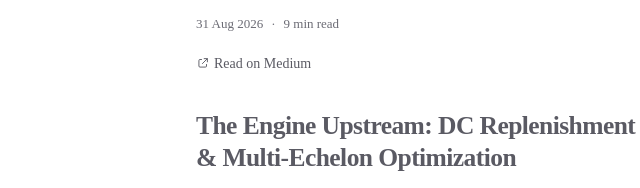
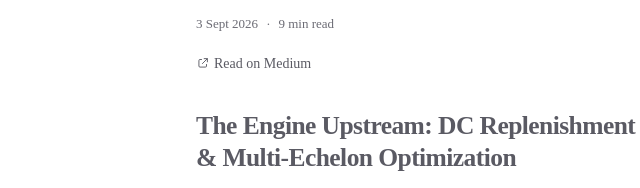
Before and after one commit to iamvarol/iamvarol.github.io, an Astro site: page /blog/dc-replenishment in a window 1280 px wide. Shown: the part 351-539 px from the top of the page, 108-748 px from the left. Built offline with nearby package versions, Linux system fonts and the light colour scheme; Astro itself is replaced by a stand-in of ours; some packages are replaced by stand-ins of ours.

Commit message:
Update publication dates for multiple blog posts to reflect accurate timelines
- Changed the publication date for "Choosing What to Sell Where: The Assortment Problem" from August 26 to August 27, 2026.
- Updated the publication date for "The Engine Upstream: DC Replenishment & Multi-Echelon Optimization" from August 31 to September 3, 2026.
- Adjusted the publication date for "The First Irreversible Bet: Initial Allocation" from August 28 to August 31, 2026.
- Modified the publication date for "The Money Map: How Retail Decides Your Budget Before You Buy Anything" from August 25 to August 26, 2026.
- Changed the publication date for "The Two Clocks of Retail: Pre-Season vs In-Season Planning" from August 27 to August 29, 2026.

```diff
--- a/src/content/blog/assortment-planning.md
+++ b/src/content/blog/assortment-planning.md
@@ -1,6 +1,6 @@
 ---
 title: "Choosing What to Sell Where: The Assortment Problem"
-date: 2026-08-26
+date: 2026-08-27
 description: "Your best-selling style is invisible in 90 of your 120 stores. Not because it flopped there — because it was never ranged there at all."
 tags: [retail, data-science, inventory-management, data-analytics]
 draft: false
--- a/src/content/blog/dc-replenishment.md
+++ b/src/content/blog/dc-replenishment.md
@@ -1,6 +1,6 @@
 ---
 title: "The Engine Upstream: DC Replenishment & Multi-Echelon Optimization"
-date: 2026-08-31
+date: 2026-09-03
 description: "Every empty shelf has a cause, and it's usually not on the shelf."
 tags: [retail, data-science, inventory-management, data-analytics]
 draft: false
--- a/src/content/blog/initial-allocation.md
+++ b/src/content/blog/initial-allocation.md
@@ -1,6 +1,6 @@
 ---
 title: "The First Irreversible Bet: Initial Allocation"
-date: 2026-08-28
+date: 2026-08-31
 description: "In most fashion retail, the first shipment to stores is also the last. Whatever each store gets on day one is, more or less, what it has to sell the whole season."
 tags: [retail, data-science, inventory-management, data-analytics]
 draft: false
--- a/src/content/blog/merchandise-financial-planning.md
+++ b/src/content/blog/merchandise-financial-planning.md
@@ -1,6 +1,6 @@
 ---
 title: "The Money Map: How Retail Decides Your Budget Before You Buy Anything"
-date: 2026-08-25
+date: 2026-08-26
 description: "By the time a buyer picks next season's dresses, the most important number is already decided — by a spreadsheet built six to nine months earlier, in a room the data team was never in."
 tags: [retail, data-science, inventory-management, data-analytics]
 draft: false
--- a/src/content/blog/pre-vs-in-season.md
+++ b/src/content/blog/pre-vs-in-season.md
@@ -1,6 +1,6 @@
 ---
 title: "The Two Clocks of Retail: Pre-Season vs In-Season Planning"
-date: 2026-08-27
+date: 2026-08-29
 description: "A retailer runs on two clocks at the same time, and they tick at completely different speeds."
 tags: [retail, data-science, inventory-management, data-analytics]
 draft: false
```
